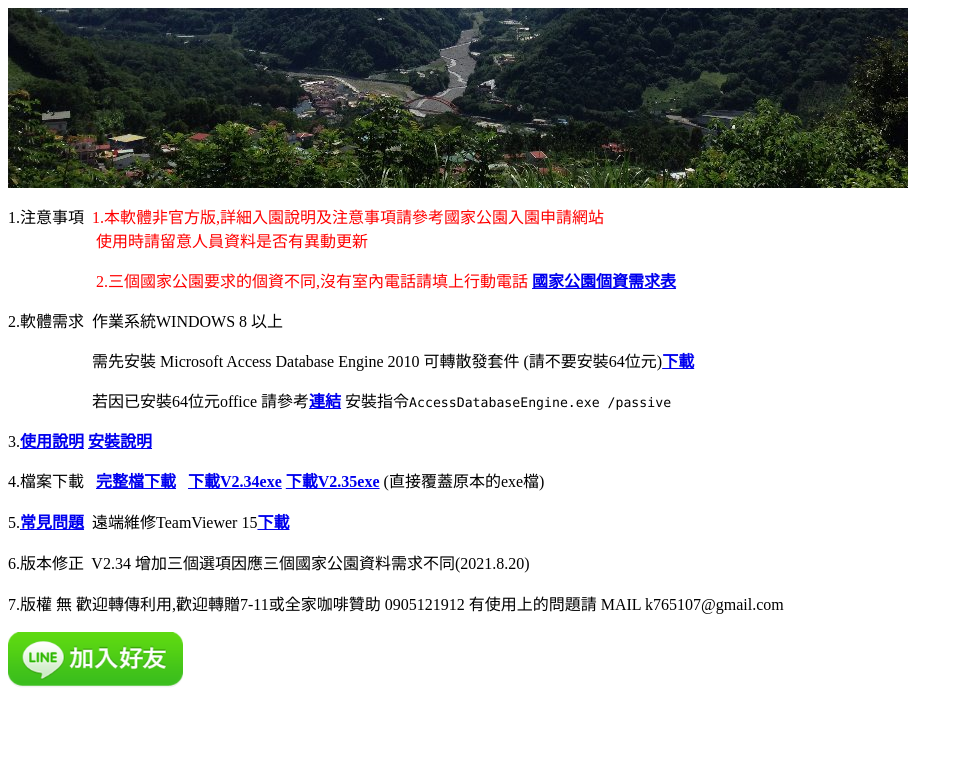
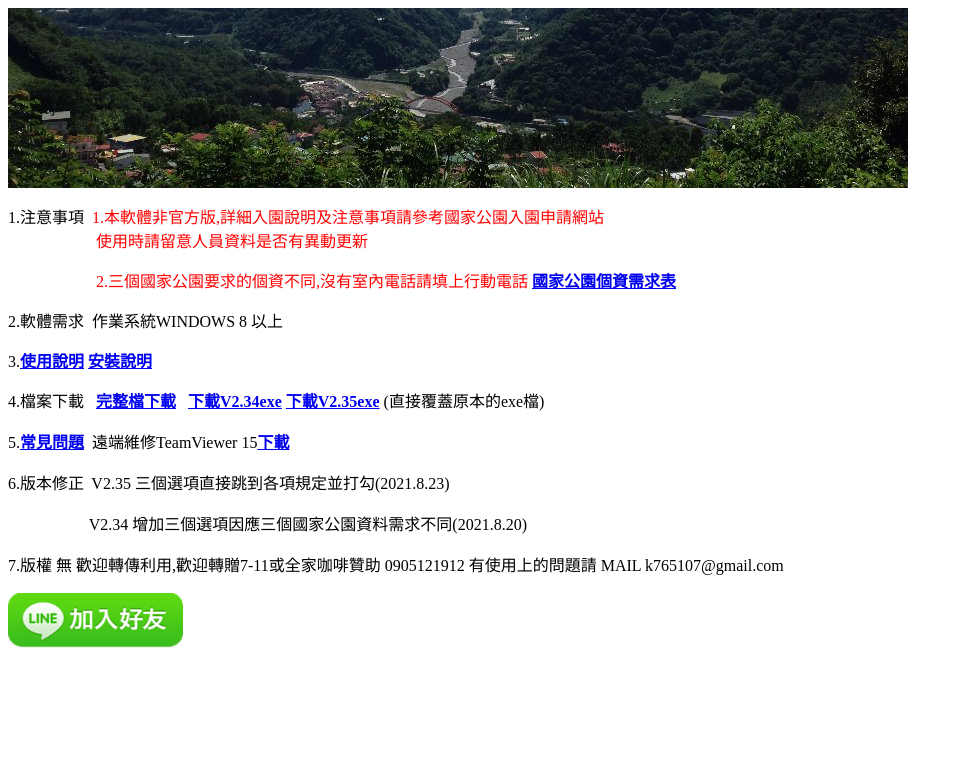
Before and after one commit to k765107/k765107.github.io, a plain HTML site: page index.html in a window 1280 px wide. Shown: the top 772 px of the page, without its empty margins (0-963 px from the left). Drawn offline with Linux system fonts and the light colour scheme; grey boxes are pictures that could not be loaded.

Commit message:
Add files via upload

```diff
--- a/index.html
+++ b/index.html
@@ -13,15 +13,7 @@
 使用時請留意人員資料是否有異動更新</font></p>
 <p><font color="#ff0000">&nbsp;&nbsp;&nbsp;&nbsp;&nbsp;&nbsp;&nbsp;&nbsp;&nbsp;&nbsp;&nbsp;&nbsp;&nbsp;&nbsp;&nbsp;&nbsp;&nbsp;&nbsp;&nbsp;&nbsp;&nbsp;
 2.</font><span style="color: red;">三個國家公園要求的個資不同,沒有室內電話請填上行動電話 </span><a style="font-weight: bold;" href="https://k765107.github.io/ap1.html">國家公園個資需求表</a><span style="color: red;">  </span><span style="color: red;"></span></p>
-2.軟體需求&nbsp; 作業系統WINDOWS 8 以上&nbsp;&nbsp;&nbsp; <br>
-
-
-
-<p>&nbsp;&nbsp;&nbsp;&nbsp;&nbsp;&nbsp;&nbsp;&nbsp;&nbsp;&nbsp;&nbsp;&nbsp;&nbsp;&nbsp;&nbsp;&nbsp;&nbsp;&nbsp;
-&nbsp; 需先安裝 Microsoft Access Database Engine 2010 可轉散發套件 (請不要安裝64位元)<a style="font-weight: bold;" href="https://www.microsoft.com/zh-tw/download/details.aspx?id=13255" target="_blank">下載</a></p>
-<p>&nbsp;&nbsp;&nbsp;&nbsp;&nbsp;&nbsp;&nbsp;&nbsp;&nbsp;&nbsp;&nbsp;&nbsp;&nbsp;&nbsp;&nbsp;&nbsp;&nbsp;&nbsp;&nbsp;&nbsp;
-若因已安裝64位元office 請參考<a style="font-weight: bold;" href="http://sharedderrick.blogspot.com/2013/04/access-database-engine-2010-64-32.html">連結</a><span style="font-weight: bold;"> </span>安裝指令<span style="color: rgb(0, 0, 0); font-family: Consolas,&quot;Bitstream Vera Sans Mono&quot;,&quot;Courier New&quot;,Courier,monospace; font-size: 13.2px; font-style: normal; font-weight: 400; letter-spacing: normal; orphans: 2; text-align: left; text-indent: 0px; text-transform: none; white-space: pre; widows: 2; word-spacing: 0px; background-color: rgb(255, 255, 255); display: inline ! important; float: none;">AccessDatabaseEngine.exe /passive</span>
-</p>
+2.軟體需求&nbsp; 作業系統WINDOWS 8 以上&nbsp;&nbsp;&nbsp;&nbsp;&nbsp;&nbsp;&nbsp;&nbsp;&nbsp;&nbsp;&nbsp;&nbsp;&nbsp;&nbsp;&nbsp;&nbsp;&nbsp;&nbsp;&nbsp;&nbsp;
 
 
 <p>3.<a style="font-weight: bold;" href="readme.html" target="_blank">使用說明</a><span style="font-weight: bold;">&nbsp;</span><a style="font-weight: bold;" href="setup.html" target="_blank">安裝說明</a></p>
@@ -29,7 +21,8 @@
 
 <p style="height: 25px;">4.檔案下載&nbsp;&nbsp; <a href="https://mega.nz/file/7BVF2IBQ#Trn9cgBEMx_u2D5t03aJnb9elfdnC4h2Mmqb3mkNkQ4"><span style="font-weight: bold;">完整檔下載</span></a>&nbsp;&nbsp; <a href="https://mega.nz/file/2BEnEahD#JZ4XuAujF4Cdf4FcuKebg5PG6hO5LVGyevIpdet5BiI"><span style="font-weight: bold;">下載V2.34exe</span></a> <a href="https://mega.nz/file/qctQnSBI#L3zWQ8Hs1z4QfHRNrUeUCNgYJ-F6z4yweEUPs6iu0BI"><span style="font-weight: bold;">下載V2.35exe</span></a> (直接覆蓋原本的exe檔)</p>
 <p style="height: 25px;">5.<a style="font-weight: bold;" href="faqs.html" target="_blank">常見問題</a><span style="font-weight: bold;">&nbsp; </span>遠端維修TeamViewer 15<a href="https://mega.nz/file/Sc0Rka4b#_y5J69wrvBsGaEsNJqW0M7csnzYzWuWub3aWFLISOB0"><span style="font-weight: bold;">下載</span></a></p>
-<p style="height: 25px;">6.版本修正<small>&nbsp;</small>&nbsp;V2.34 增加三個選項因應三個國家公園資料需求不同(2021.8.20)</p>
+<p style="height: 25px;">6.版本修正<small>&nbsp;</small>&nbsp;V2.35 三個選項直接跳到各項規定並打勾(2021.8.23)</p>
+<p style="height: 25px;">  <small>&nbsp;</small>&nbsp;<small>&nbsp;</small>&nbsp;<small>&nbsp;</small>&nbsp;<small>&nbsp;</small>&nbsp;<small>&nbsp;</small>&nbsp;<small>&nbsp;</small>&nbsp;<small>&nbsp;</small>&nbsp;<small>&nbsp;</small>&nbsp;<small>&nbsp;</small>&nbsp;<small>&nbsp;</small>&nbsp;<small>&nbsp;</small>&nbsp;V2.34 增加三個選項因應三個國家公園資料需求不同(2021.8.20)</p>
 <p style="height: 25px;">7.版權 無 歡迎轉傳利用,歡迎轉贈7-11或全家咖啡贊助 0905121912 有使用上的問題請 MAIL k765107@gmail.com </p>
 <p style="height: 25px;"><a href="https://line.me/ti/p/d1f1nguhlD"><img src="JPG/4997511.png" width="175" height="56"></a></p>
 <p style="height: 25px;"><br>
```
Also changed, not shown: setup.html (+1 -0 lines).
